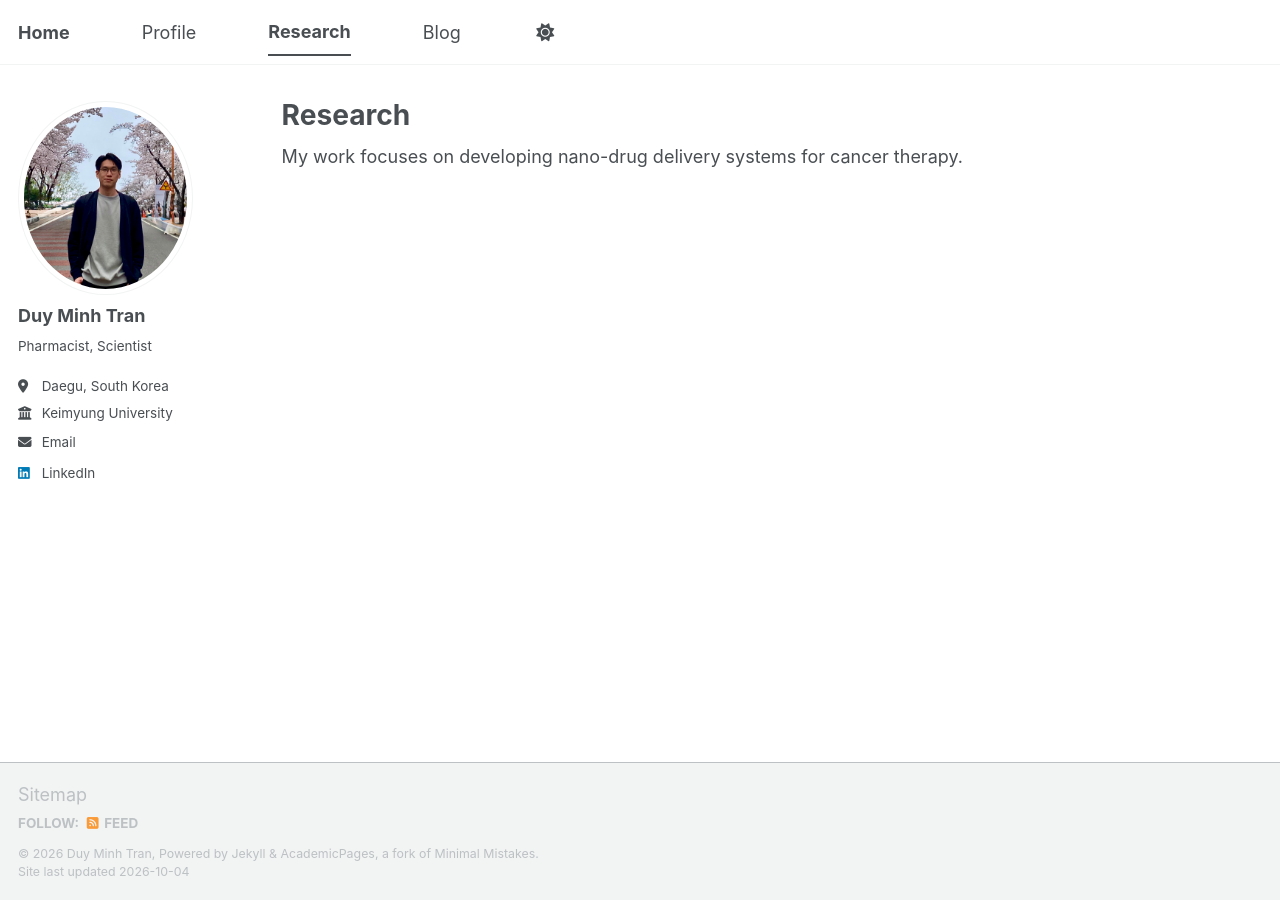
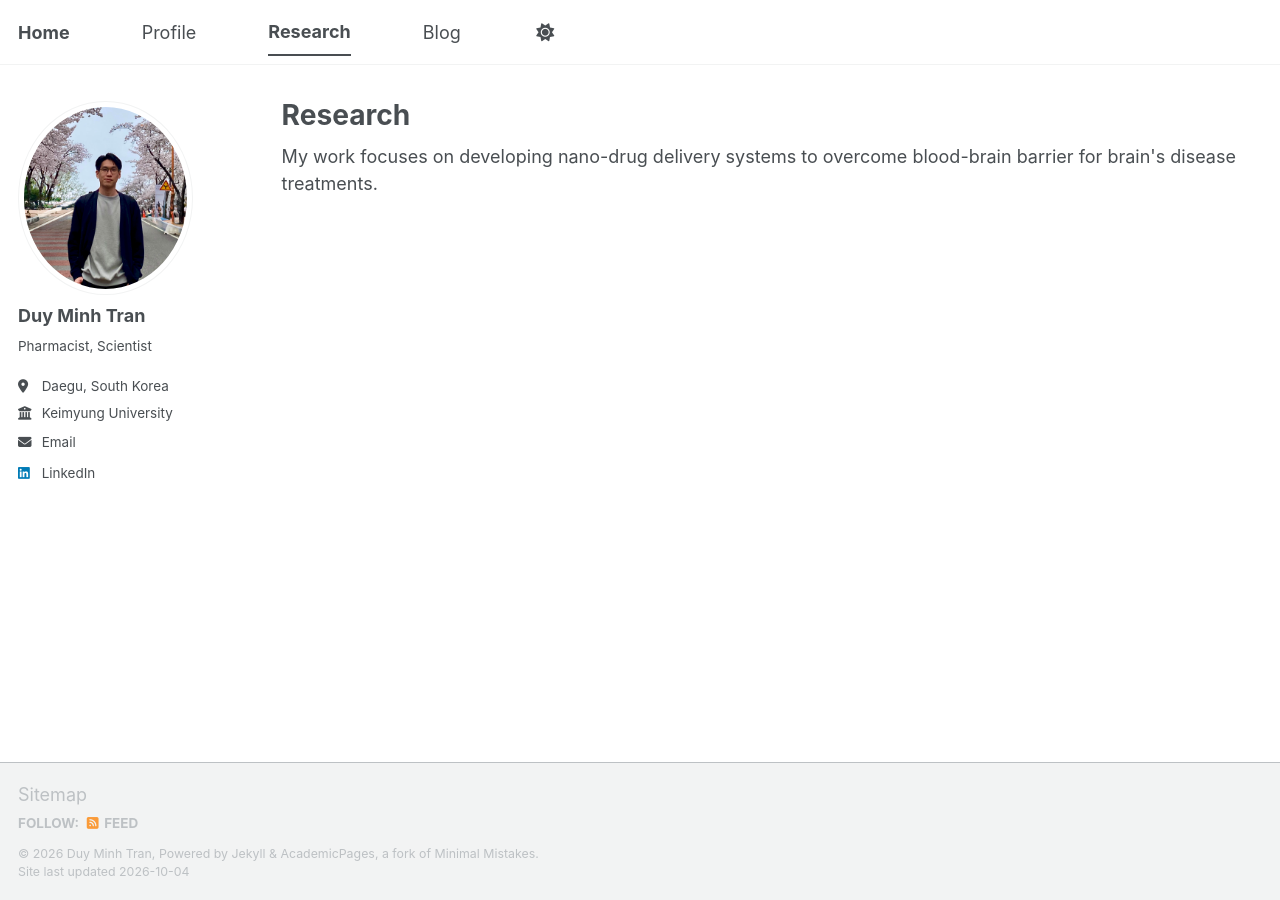
Before and after one commit to tranminhduy-git/tmduy.github.io, a Jekyll site: the page built from _pages/research.html, in a window 1280 px wide. Built offline with Jekyll 4.4.1, drawn with Linux system fonts in a browser that asks for light colours; a script bundle is joined from its source files by our own code; library files that are not in the unit come from our copies.

Commit message:
Update research.html

```diff
--- a/_pages/research.html
+++ b/_pages/research.html
@@ -11,4 +11,4 @@ author_profile: true
   {% include archive-single.html %}
 {% endfor %}
 
-My work focuses on developing nano-drug delivery systems for cancer therapy.
+My work focuses on developing nano-drug delivery systems to overcome blood-brain barrier for brain's disease treatments.
```
